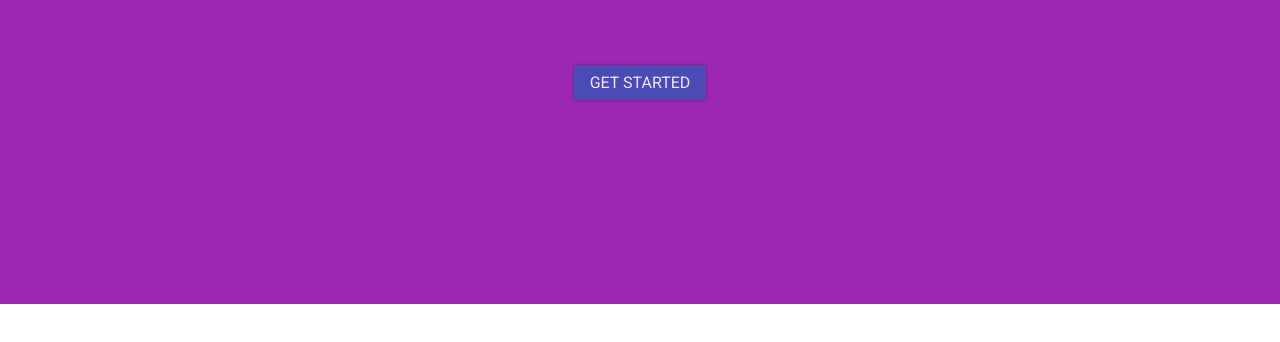
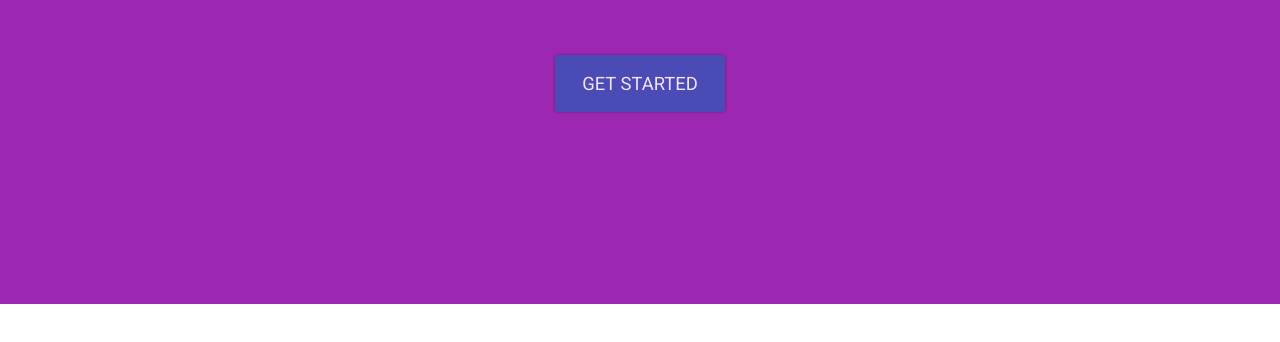
Before and after one commit to foleyfactor/Intercode, a plain HTML site: page index.html in a window 1280 px wide. Shown: the part 246-588 px from the top of the page. Drawn offline with nearby package versions, Linux system fonts and the light colour scheme.

Commit message:
Made main button bigger

```diff
--- a/css/style.css
+++ b/css/style.css
@@ -9,6 +9,10 @@ Global/Material styles
 	border-radius: 0.2em;
 	padding: 0.5em 1em;
 	box-shadow: 0px 0px 2px 1px rgba(0,0,0,0.2);
+}
+.button.big {
+	font-size: 1.15em;
+	padding: 1em 1.5em;
 }
 *,html{
 	padding: 0px;
--- a/index.html
+++ b/index.html
@@ -12,7 +12,7 @@
 	<h1>Intercode</h1>
 	<h2>The best way to learn coding. Your way to learn coding.</h2>
 	<br><br><br><br>
-	<a href="learning.html" class="getstarted button">GET STARTED</a>
+	<a href="learning.html" class="getstarted button big">GET STARTED</a>
 </header>
 <section id = "main">
 
```
